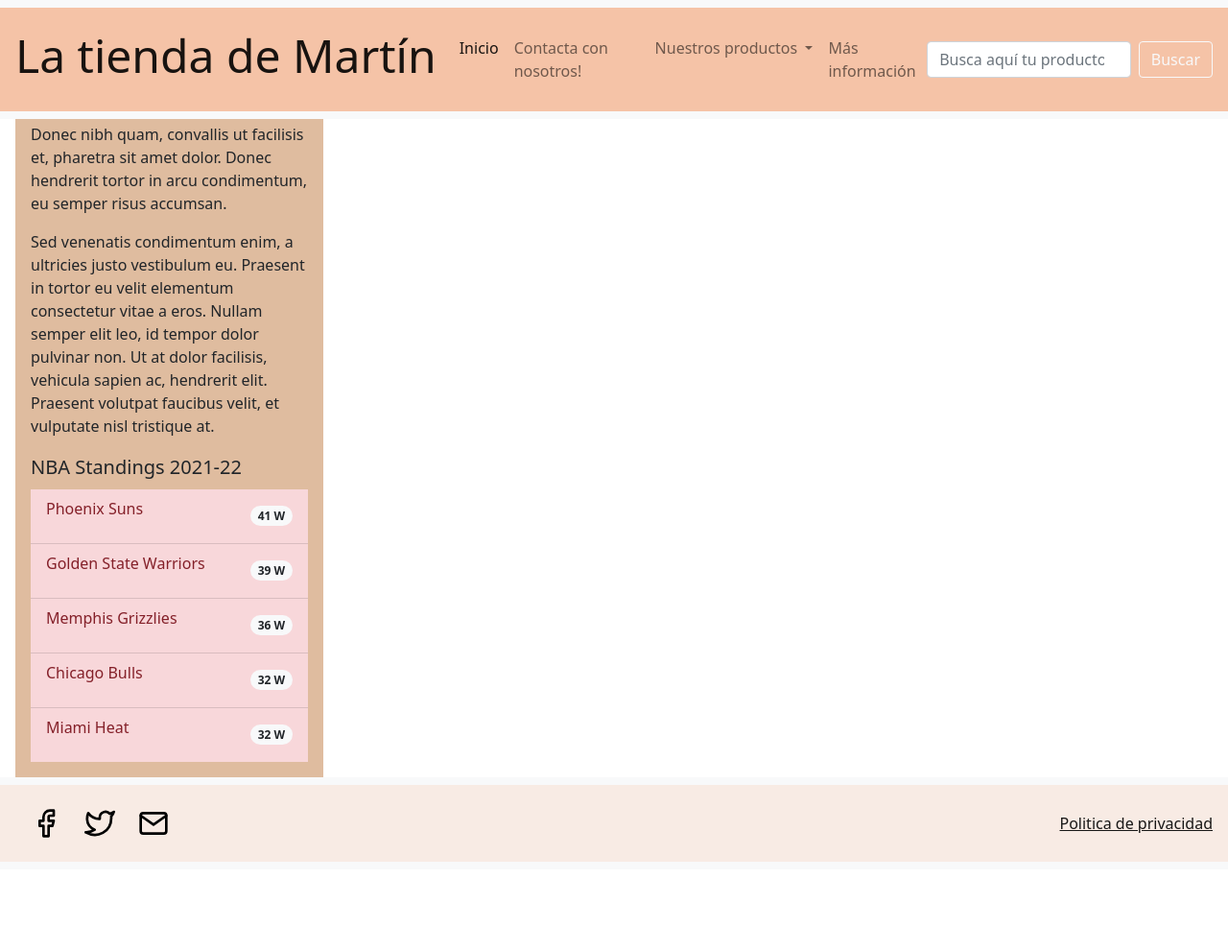
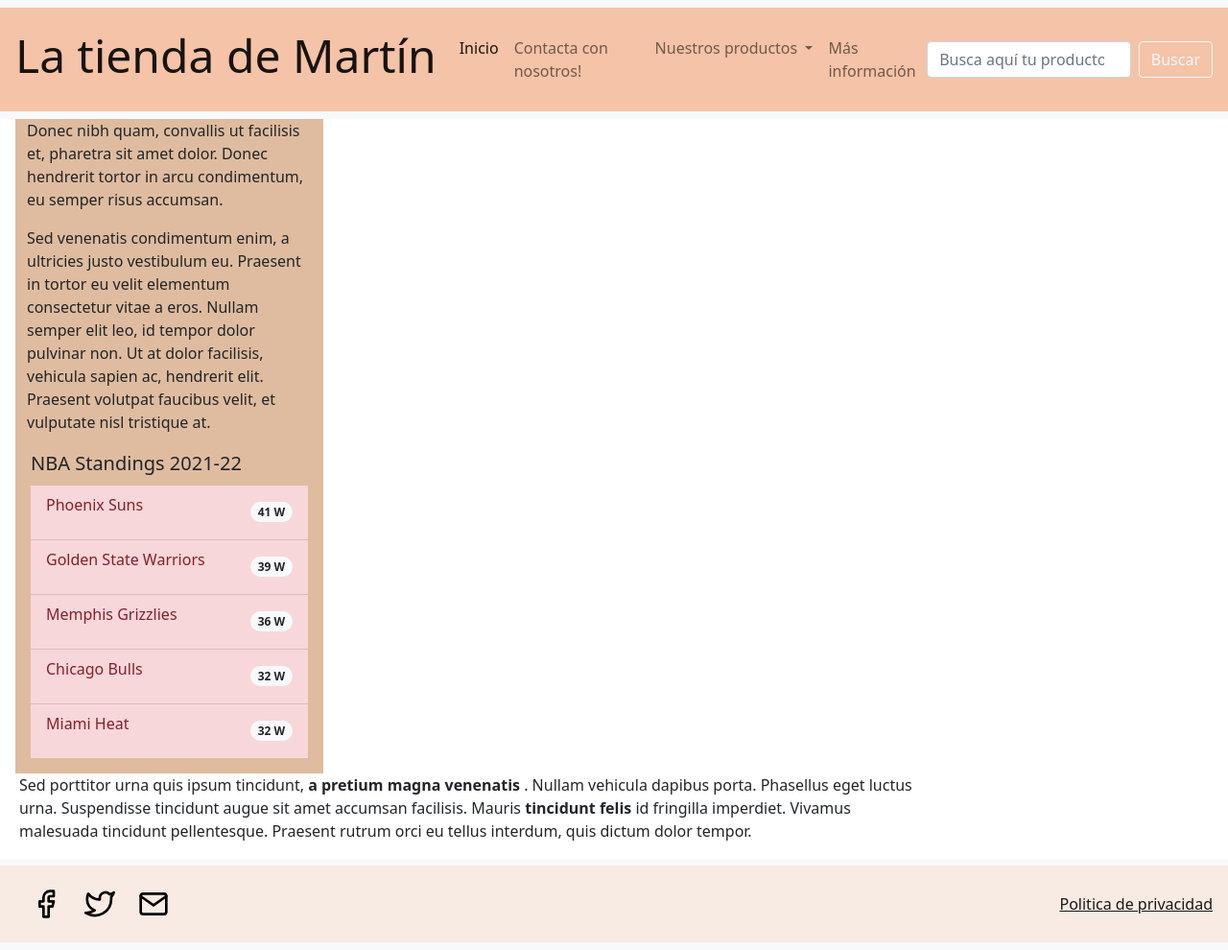
Before and after one commit to bamdab7/La_tienda_de_martin_WEB, a website: page html/index.html in a window 1280 px wide. Shown: the whole page at 96% size. Before the commit the page ends 906 px from the top, so only its background shows below. Drawn offline with nearby package versions, Linux system fonts and the light colour scheme.

Commit message:
actualizado 4/2

```diff
--- a/html/index.html
+++ b/html/index.html
@@ -57,9 +57,9 @@
 
     <div class="row ms-2">
         <div class="col-3 columna ms-2"> <!--columna de abajo, list group-->
-            <p class="ms-1 mt-1">Donec nibh quam, convallis ut facilisis et, pharetra sit amet dolor.
+            <p >Donec nibh quam, convallis ut facilisis et, pharetra sit amet dolor.
                 Donec hendrerit tortor in arcu condimentum, eu semper risus accumsan.</p>
-            <p class="ms-1 mt-1">Sed venenatis condimentum enim, a ultricies justo vestibulum eu. Praesent in tortor eu velit
+            <p>Sed venenatis condimentum enim, a ultricies justo vestibulum eu. Praesent in tortor eu velit
                 elementum consectetur vitae a eros. Nullam semper elit leo, id tempor dolor pulvinar non. Ut at dolor
                 facilisis, vehicula sapien ac, hendrerit elit. Praesent volutpat faucibus velit, et vulputate nisl tristique at. </p>
             <div class="ms-1 mt-1 me-1 mb-3"> <!--LIST GROUP-->
@@ -89,10 +89,12 @@
             </div>
         </div>
         <div class="col-9">
-            <div class="row">
-
+            <div class="row"> <!--texto-->
+                <p>Sed porttitor urna quis ipsum tincidunt, <strong>a pretium magna venenatis</strong> . Nullam vehicula dapibus porta. Phasellus
+                    eget luctus urna. Suspendisse tincidunt augue sit amet accumsan facilisis. Mauris <strong>tincidunt felis</strong>  id fringilla imperdiet. Vivamus malesuada tincidunt
+                    pellentesque. Praesent rutrum orci eu tellus interdum, quis dictum dolor tempor.</p>
             </div>
-            <div class="row">
+            <div class="row"> <!--tres imagenes con toltip-->
 
             </div>
         </div>
```
